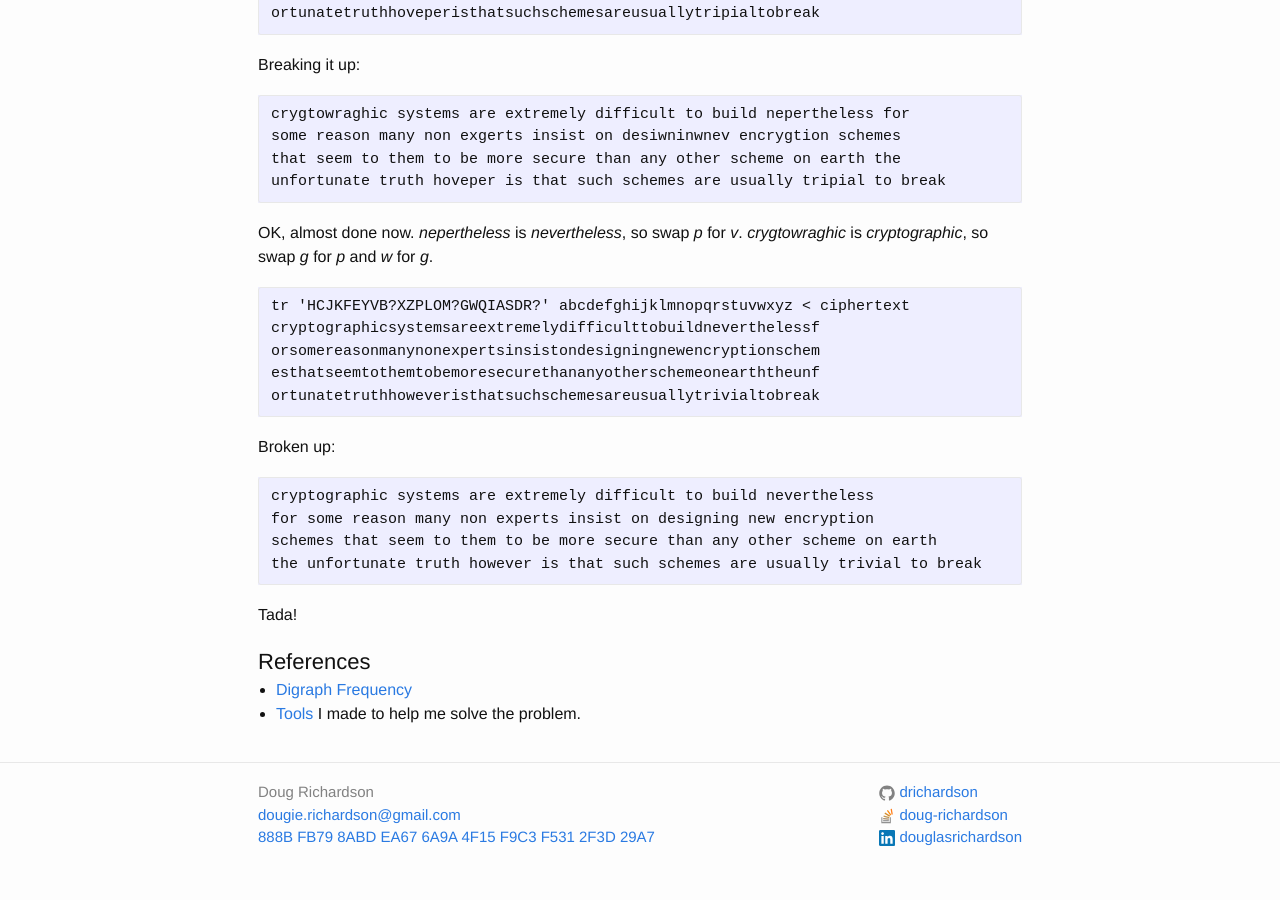
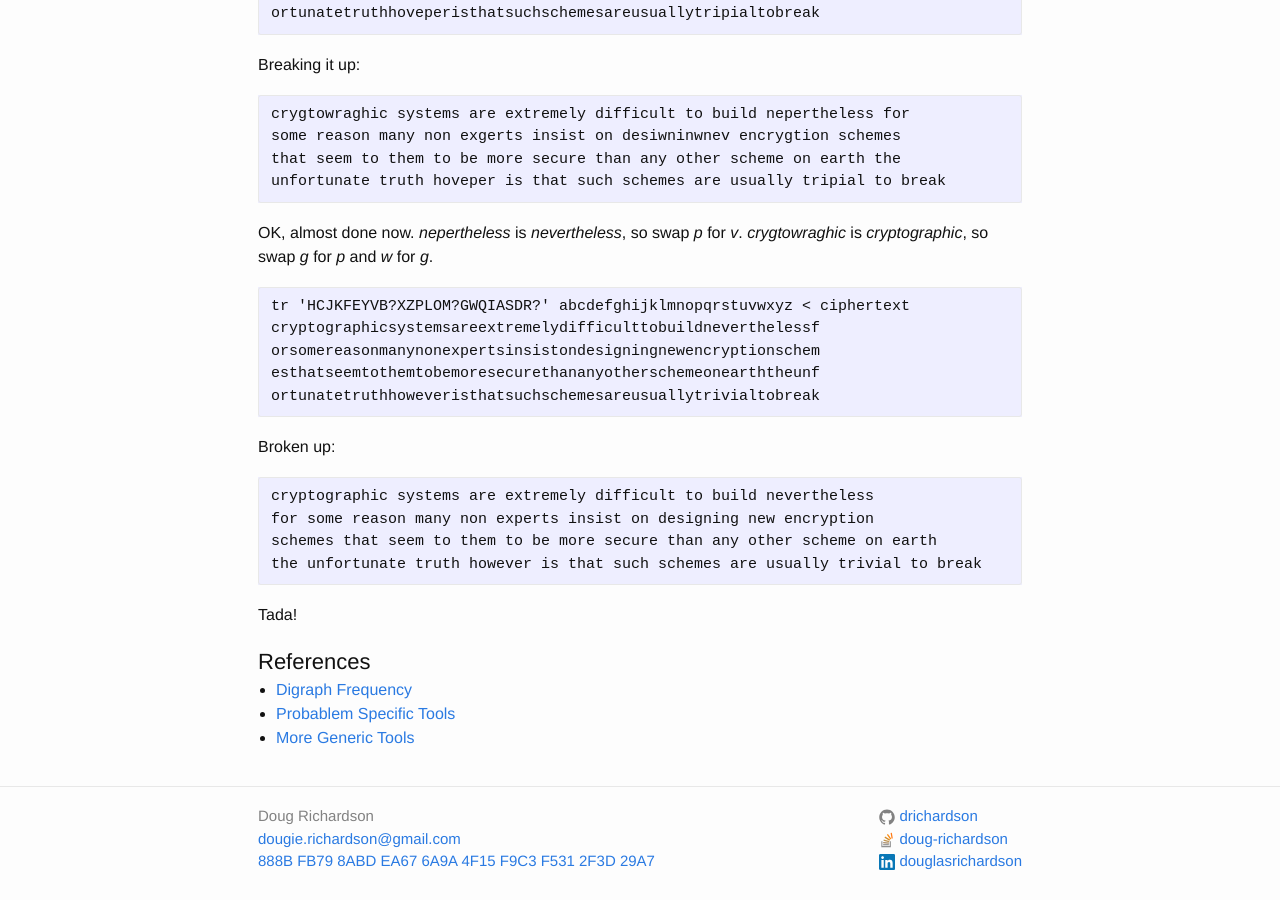
Before and after one commit to drichardson/dougrichardson.us, a Jekyll site: the page built from site/_posts/2015-01-10-modern-crypto-exercise-1.1.markdown, in a window 1280 px wide and 900 px high, scrolled down 7462 px. Built offline with Jekyll 4.4.1, drawn with Linux system fonts in a browser that asks for light colours; formulas are drawn with MathJax 3; before the commit the page ends 8338 px from its top, so only the background shows below that.

Commit message:
another link

```diff
--- a/site/_posts/2015-01-10-modern-crypto-exercise-1.1.markdown
+++ b/site/_posts/2015-01-10-modern-crypto-exercise-1.1.markdown
@@ -357,4 +357,5 @@ Tada!
 
 ### References
 * [Digraph Frequency](http://www.math.cornell.edu/~mec/2003-2004/cryptography/subs/digraphs.html)
-* [Tools](https://github.com/drichardson/crypto_exercises/tree/master/intro-modern-crypto/1.1) I made to help me solve the problem.
+* [Probablem Specific Tools](https://github.com/drichardson/crypto_exercises/tree/master/intro-modern-crypto/1.1)
+* [More Generic Tools](https://github.com/drichardson/crypto_exercises/tree/master/tools)
```
